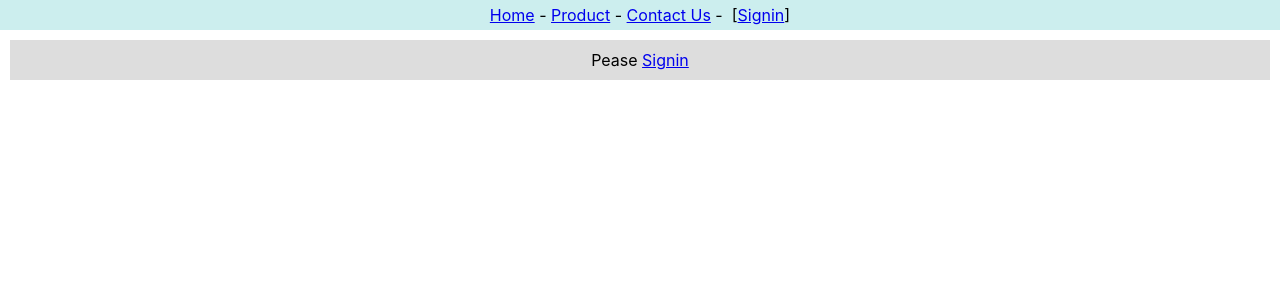
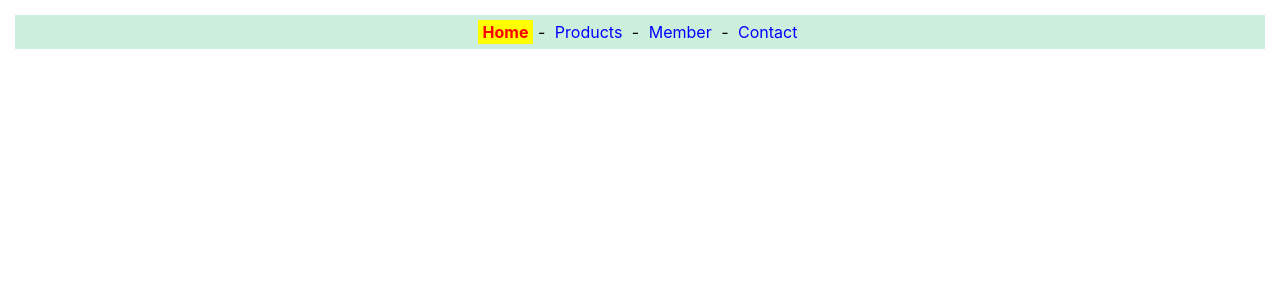
Before and after one commit to pluemkung/app1, a React (Create React App) app: page / in a window 1280 px wide. Shown: the top 300 px of the page. Built offline with nearby package versions, Linux system fonts and the light colour scheme.

Commit message:
NavLink
NavLink

```diff
--- a/package.json
+++ b/package.json
@@ -9,6 +9,7 @@
     "@testing-library/user-event": "^13.5.0",
     "react": "^19.2.3",
     "react-dom": "^19.2.3",
+    "react-router-dom": "^7.13.0",
     "react-scripts": "5.0.1",
     "web-vitals": "^2.1.4"
   },
--- a/src/App.js
+++ b/src/App.js
@@ -2,15 +2,13 @@ import React from 'react';
 import { userContext } from './context';
 import Content2 from './context-content2';
 import Header2 from './context-header2';
+import Router2 from './router2';
 
 
 
 export default function App(){
-  let [user,setUser] = React.useState('')
+  // let [user,setUser] = React.useState('')
   return (
-    <userContext.Provider value={[user,setUser]}>
-      <Header2/>
-      <Content2/>
-    </userContext.Provider>
+   <Router2/>
   )
 }
--- /dev/null
+++ b/src/navlink.css
@@ -0,0 +1,19 @@
+.nav {
+    background-color: #ced;
+    padding: 7px;
+    text-align: center;
+    margin: 15px;
+}
+
+.menu {
+    color: blue;
+    text-decoration: none;
+    padding: 2px 5px;
+}
+
+.active_menu {
+    color: red;
+    background-color: yellow;
+    text-decoration: none;
+    padding: 2px 5px;
+}
--- /dev/null
+++ b/src/router2.js
@@ -0,0 +1,21 @@
+import React from "react";
+import { BrowserRouter, NavLink } from 'react-router-dom'
+import './navlink.css'
+
+export default function Router2() {
+    return (
+        <BrowserRouter>
+            <nav className="nav">
+                <NavLink to='/'
+                    className={({ isActive }) =>
+                        isActive ? "active_menu" : "menu"}
+                    style={({ isActive }) => {
+                        return { fontWeight: isActive ? "bold" : "" };
+                    }}>Home</NavLink> -&nbsp;
+                <NavLink to='/products' className={({ isActive }) => isActive ? "active_menu" : "menu"}>Products</NavLink> -&nbsp;
+                <NavLink to='/member' className={({ isActive }) => isActive ? "active_menu" : "menu"}>Member</NavLink>  -&nbsp;
+                <NavLink to='/contact' className={({ isActive }) => isActive ? "active_menu" : "menu"}>Contact</NavLink>
+            </nav>
+        </BrowserRouter>
+    )
+}
```
Also changed, not shown: src/products.css (added, +18 -0 lines), src/router1.js (added, +26 -0 lines), 1 other file (tests, documents, lock files or other folders).
